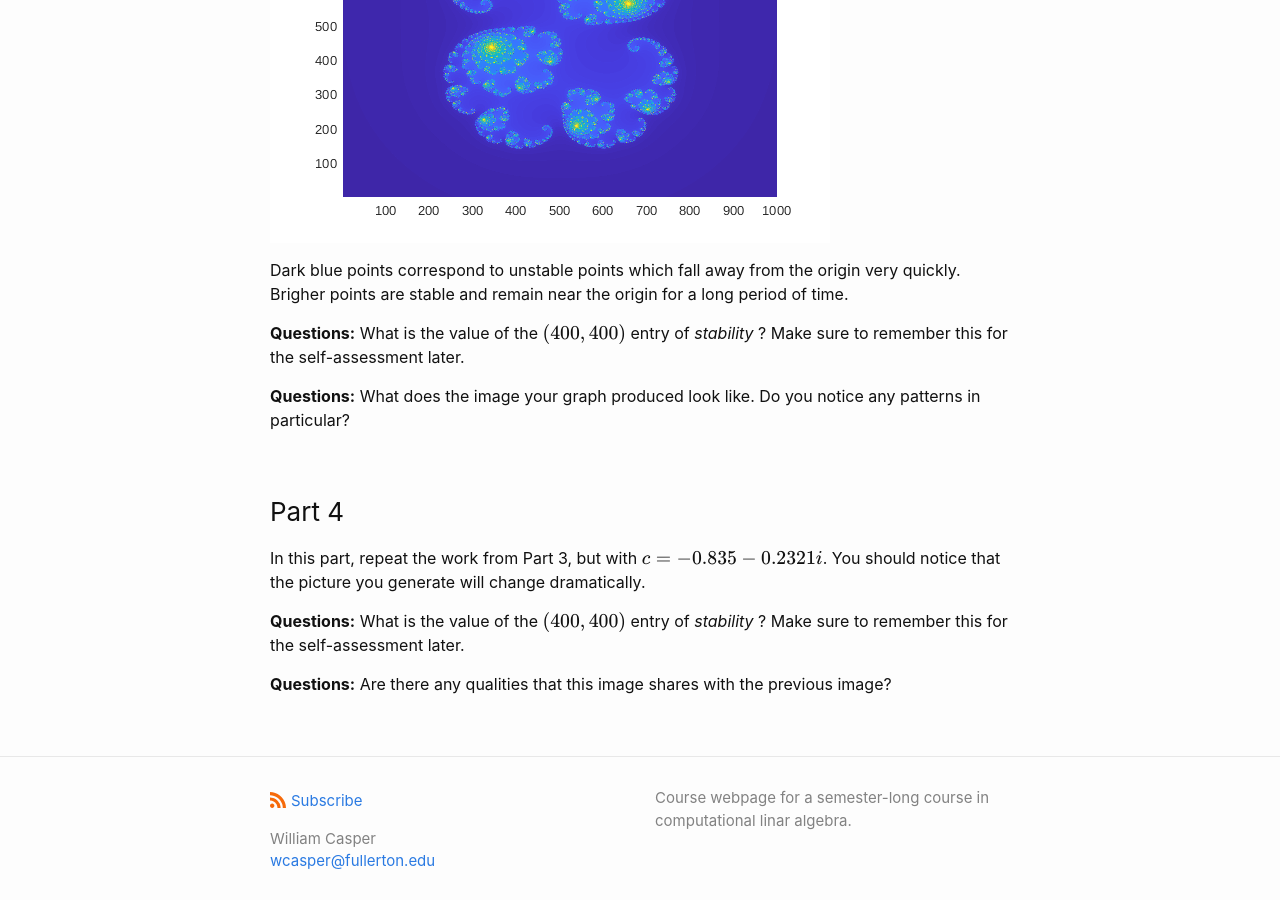
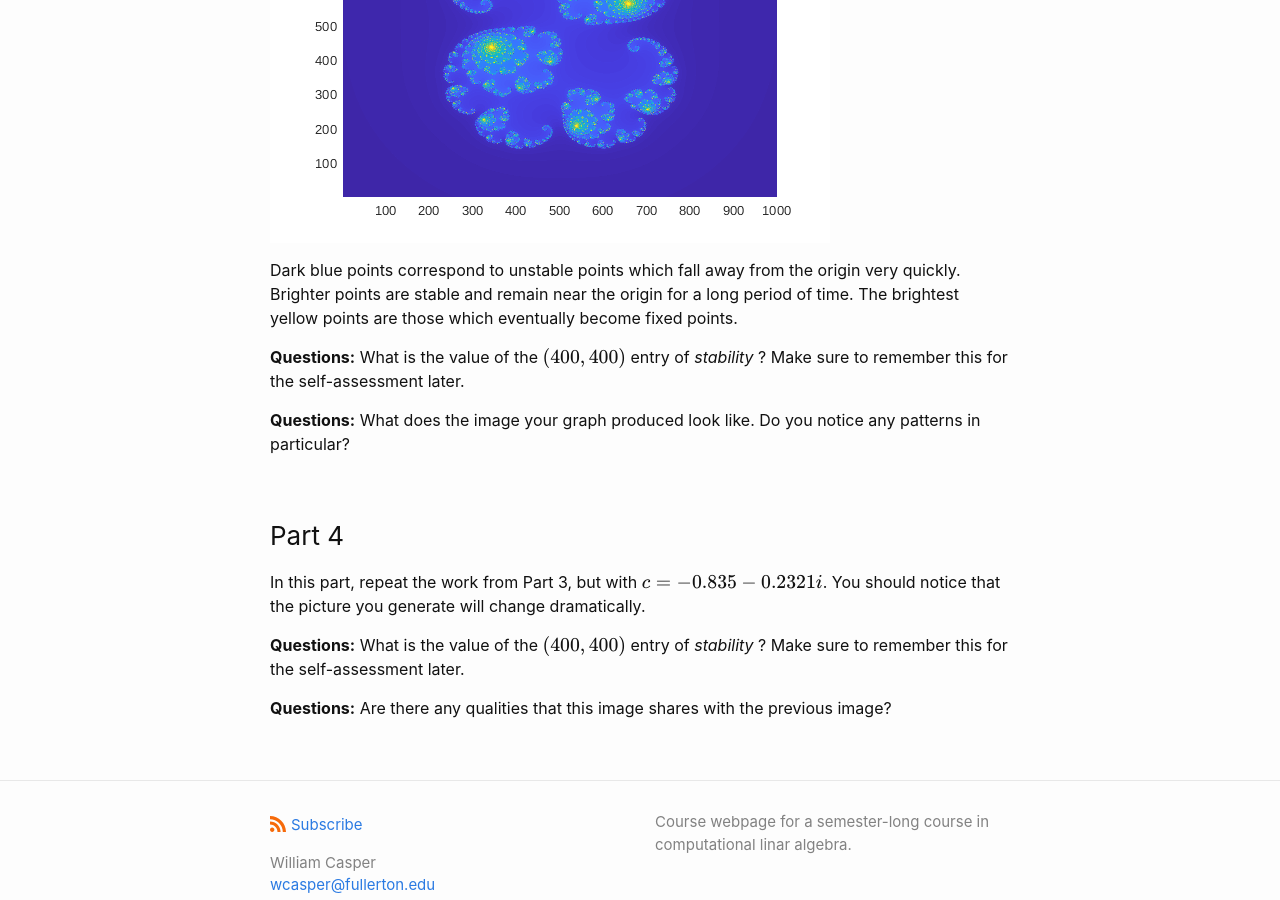
Before and after one commit to wcasper/math107spring2022, a Jekyll site: the page built from _worksheets/ws5/ws5.md, in a window 1280 px wide and 900 px high, scrolled down 4786 px. Built offline with Jekyll 4.4.1, drawn with Linux system fonts in a browser that asks for light colours.

Commit message:
added comment

```diff
--- a/_worksheets/ws5/ws5.md
+++ b/_worksheets/ws5/ws5.md
@@ -154,7 +154,7 @@ This should produce a figure identical to the following.
 
 ![julia set](ws5/julia-example.png)
 
-Dark blue points correspond to unstable points which fall away from the origin very quickly.  Brigher points are stable and remain near the origin for a long period of time.
+Dark blue points correspond to unstable points which fall away from the origin very quickly.  Brighter points are stable and remain near the origin for a long period of time.  The brightest yellow points are those which eventually become fixed points.
 
 **Questions:**  What is the value of the $$(400,400)$$ entry of *stability* ? Make sure to remember this for the self-assessment later.
 
```
